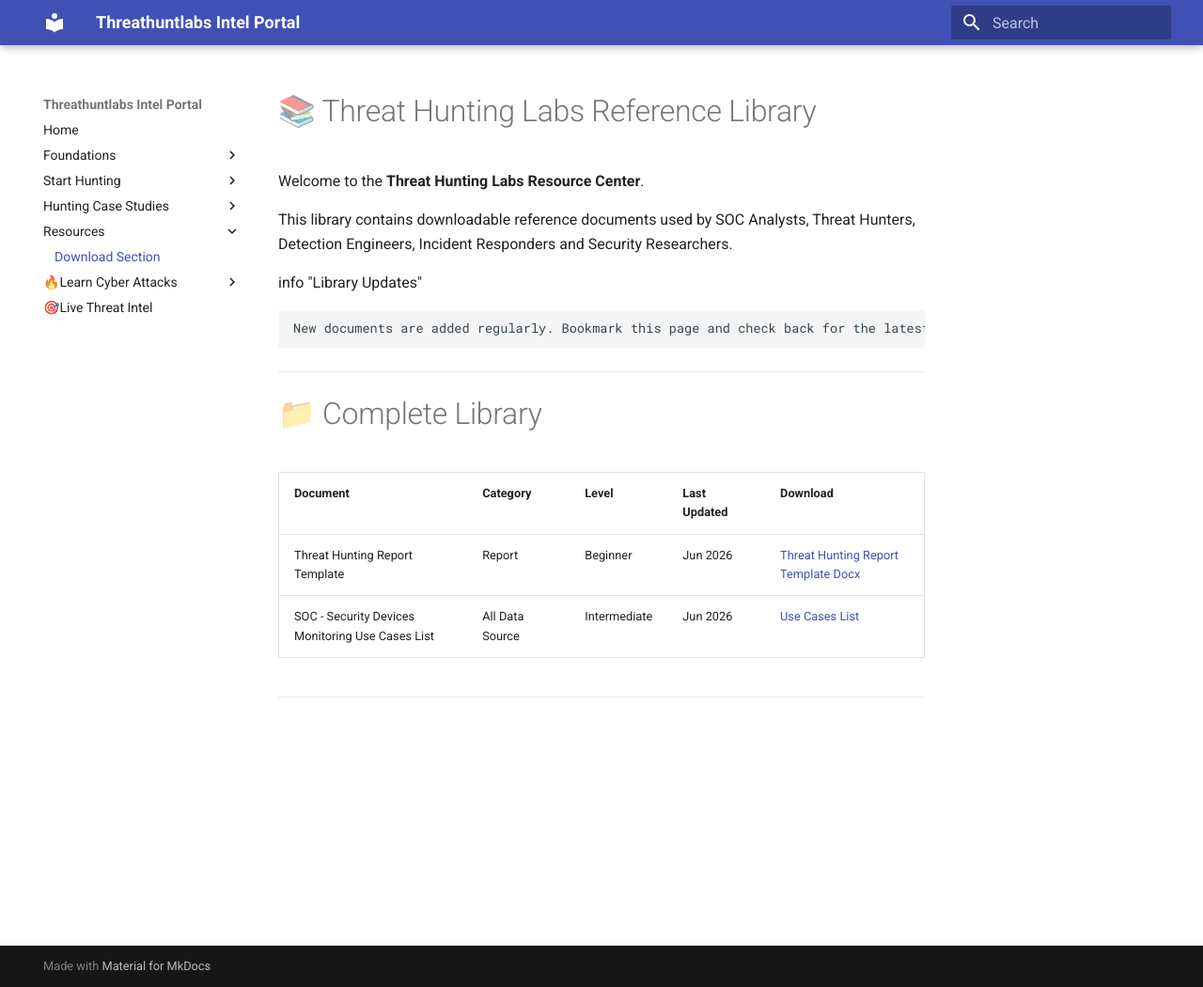
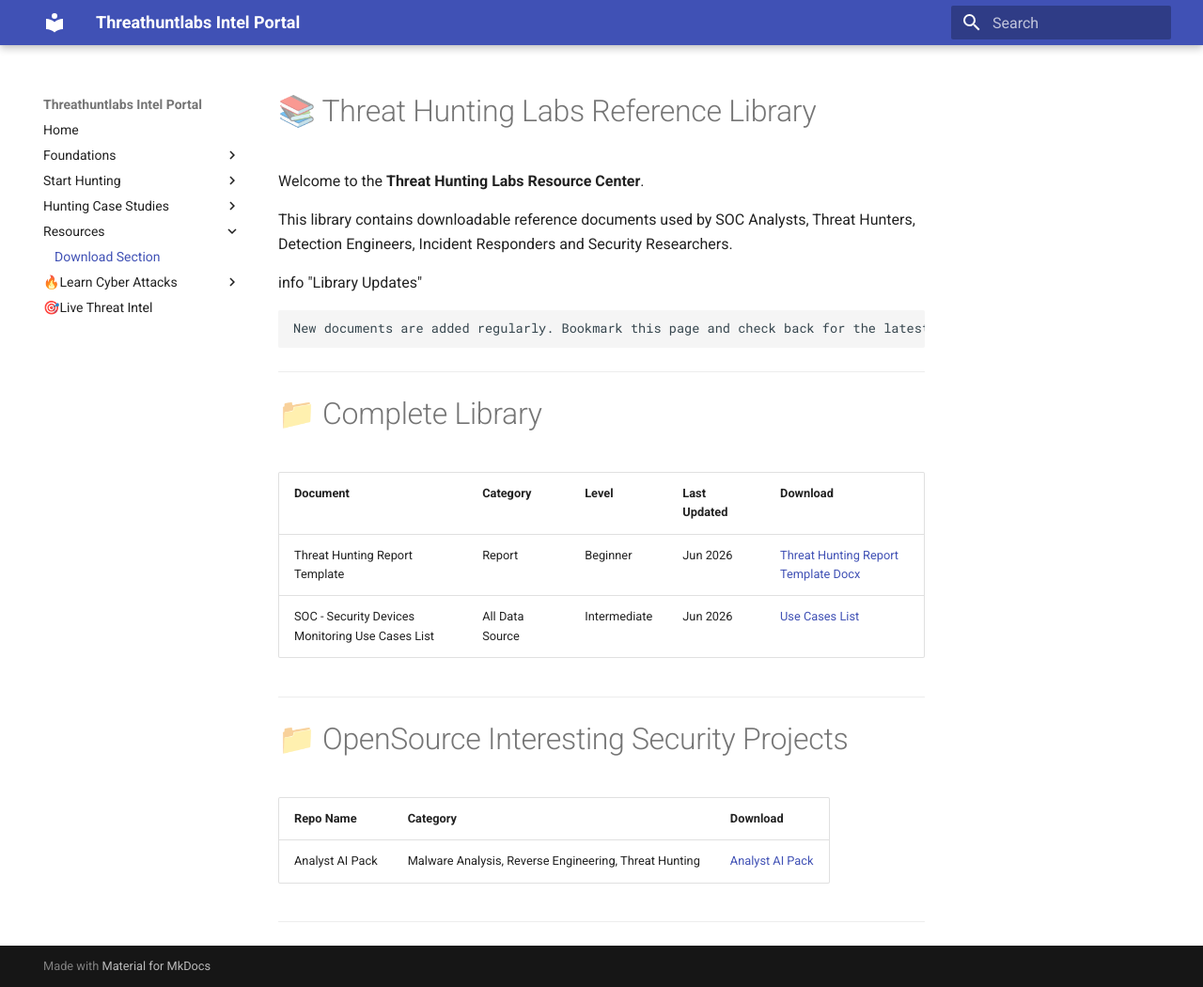
Before and after one commit to pbmundas/ThreatHuntingLabs, an MkDocs documentation site: the page built from docs/Downloads/threat-hunting-related-document-references.md, in a window 1280 px wide and 1050 px high. Shown: the whole window at 94% size. Built offline with MkDocs 1.6.1 and Material for MkDocs 9.7.7, drawn with Linux system fonts in a browser that asks for light colours.

Commit message:
Update threat-hunting-related-document-references.md

```diff
--- a/docs/Downloads/threat-hunting-related-document-references.md
+++ b/docs/Downloads/threat-hunting-related-document-references.md
@@ -18,3 +18,12 @@ info "Library Updates"
 | SOC - Security Devices Monitoring Use Cases List | All Data Source | Intermediate | Jun 2026 | [Use Cases List](https://raw.githubusercontent.com/pbmundas/ThreatHuntingLabs/refs/heads/main/docs/Downloads/SOC%20-%20Security%20Device%20Monitoring%20Use%20Cases%20List.pdf) |
 
 ---
+
+# 📁 OpenSource Interesting Security Projects
+
+| Repo Name | Category | Download |
+|----------|----------|----------|
+| Analyst AI Pack | Malware Analysis, Reverse Engineering, Threat Hunting | [Analyst AI Pack](https://github.com/meltedinhex/analyst-ai-pack) |
+
+
+---
```
